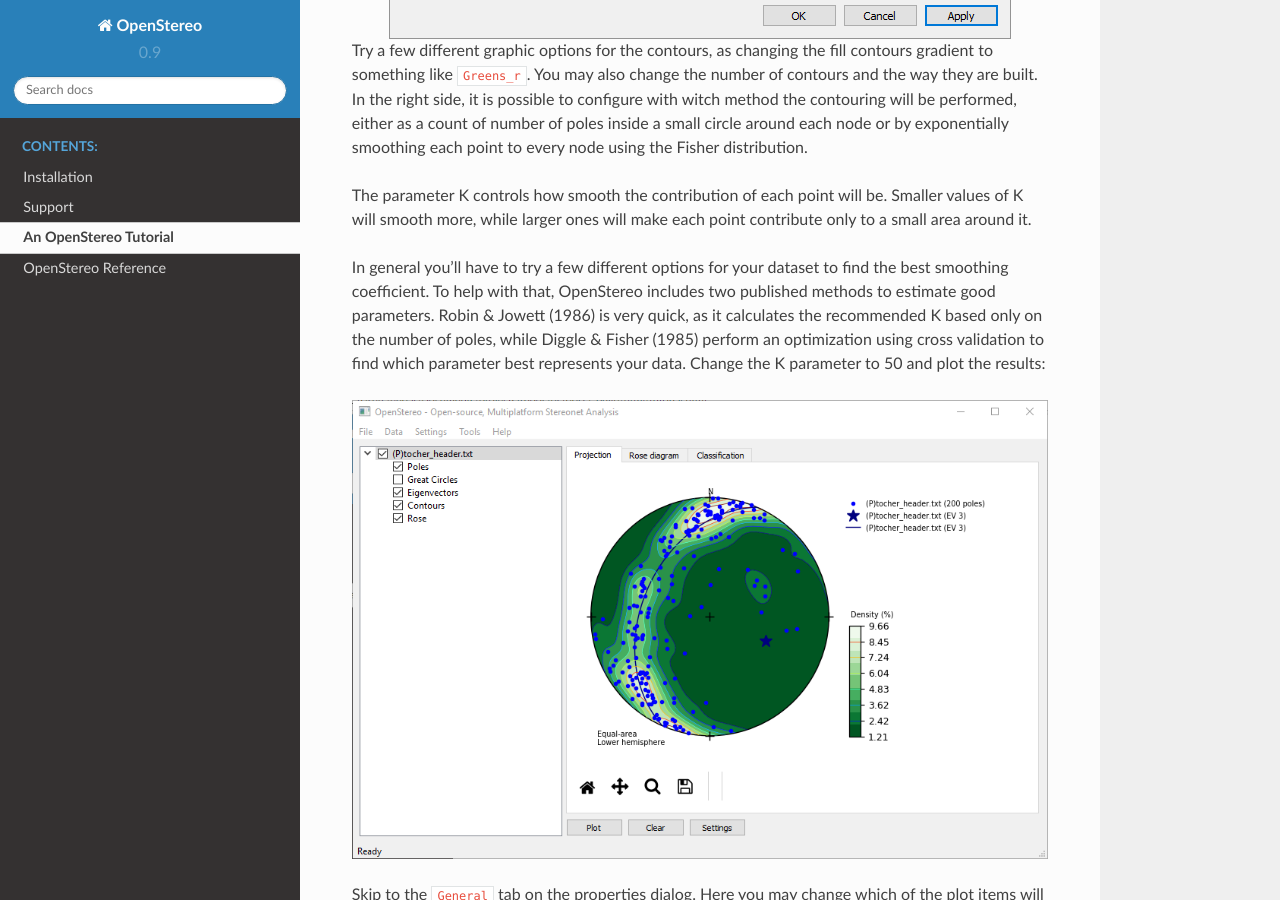
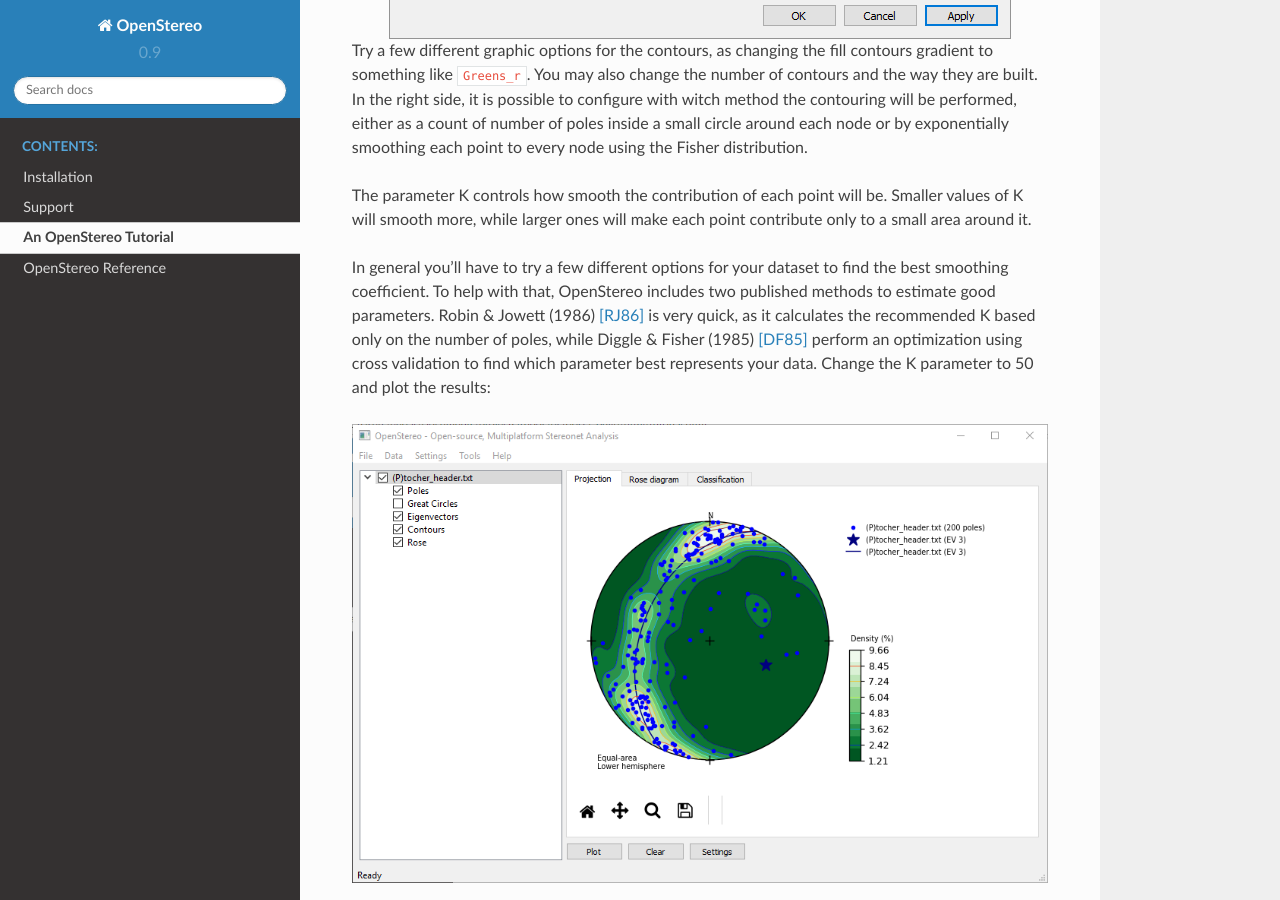
Before and after one commit to spamlab-iee/os, a Sphinx documentation site: the page built from docs/tutorial.rst, in a window 1280 px wide and 900 px high, scrolled down 5543 px. Built offline with Sphinx 7.4.7 and the Read the Docs theme 2.0.0, drawn with Linux system fonts in a browser that asks for light colours; some of the changed text lies outside the part shown.

Commit message:
fixes on tutorial, added citations

```diff
--- a/docs/tutorial.rst
+++ b/docs/tutorial.rst
@@ -49,7 +49,7 @@
 
 .. image:: images/os_tocher_full.png
 
-Disable the Great Circles option for now and right click on the Tocher item(or
+Disable the Great Circles option for now and right click on the Tocher item (or
 over any of its options) to get its context menu:
 
 .. image:: images/os_tocher_context.png
@@ -60,7 +60,7 @@
 .. image:: images/os_tocher_props_projection.png
     :align:   center
 
-Most plot options for the Project plot tab on the main window are located on
+Most plot options for the Projection plot tab on the main window are located on
 this first tab, with the exception of contour plots. Try to change some
 options, as the color and size of the poles on the top left group, disable
 the pole and great circle of the first and second eigenvectors and change the
@@ -94,9 +94,10 @@
 
 In general you'll have to try a few different options for your dataset to find
 the best smoothing coefficient. To help with that, OpenStereo includes two
-published methods to estimate good parameters. Robin & Jowett (1986) is very
-quick, as it calculates the recommended K based only on the number of poles,
-while Diggle & Fisher (1985) perform an optimization using cross validation
+published methods to estimate good parameters. Robin & Jowett (1986)
+[RJ86]_ is very quick, as it calculates the recommended K based
+only on the number of poles,
+while Diggle & Fisher (1985) [DF85]_ perform an optimization using cross validation
 to find which parameter best represents your data. Change the K parameter to
 50 and plot the results:
 
```
Also changed, not shown: docs/reference.rst (+8 -0 lines).
